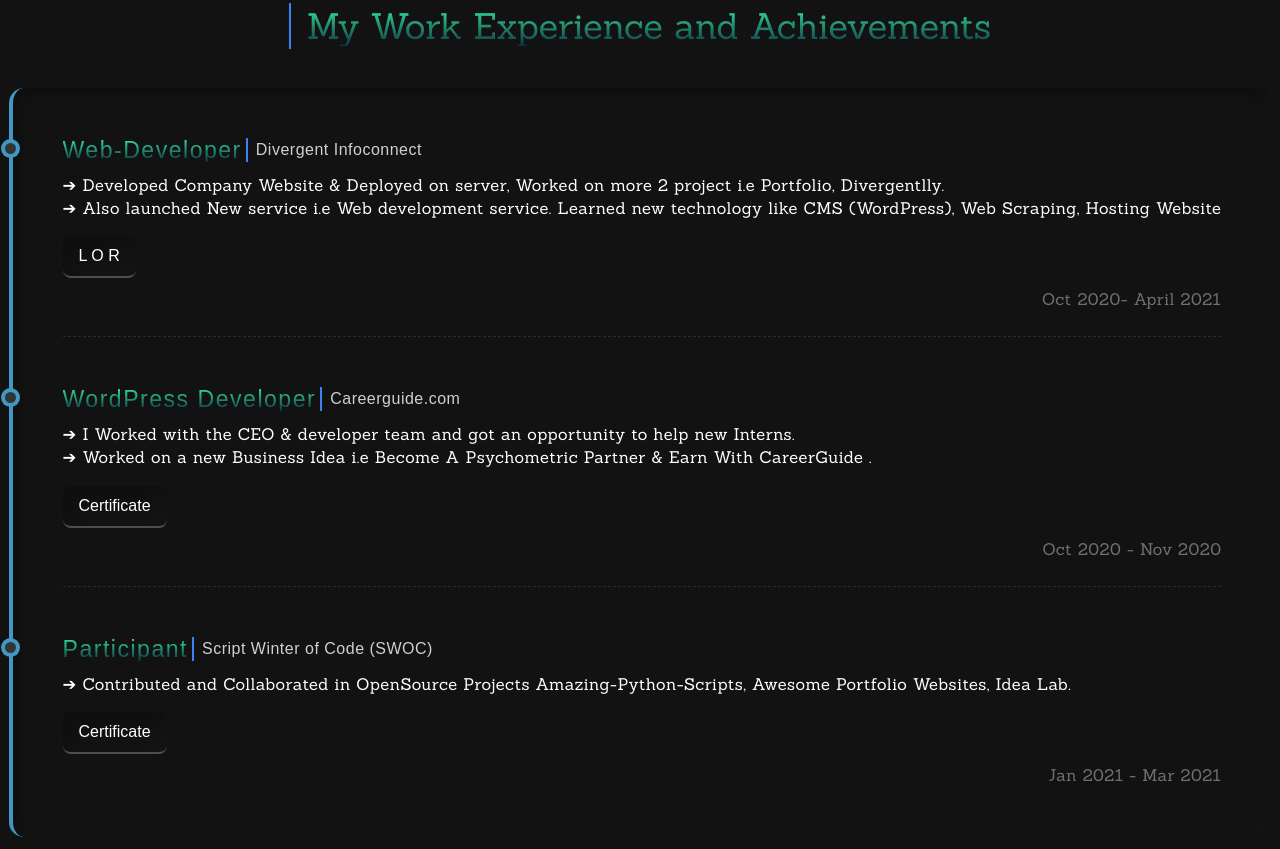
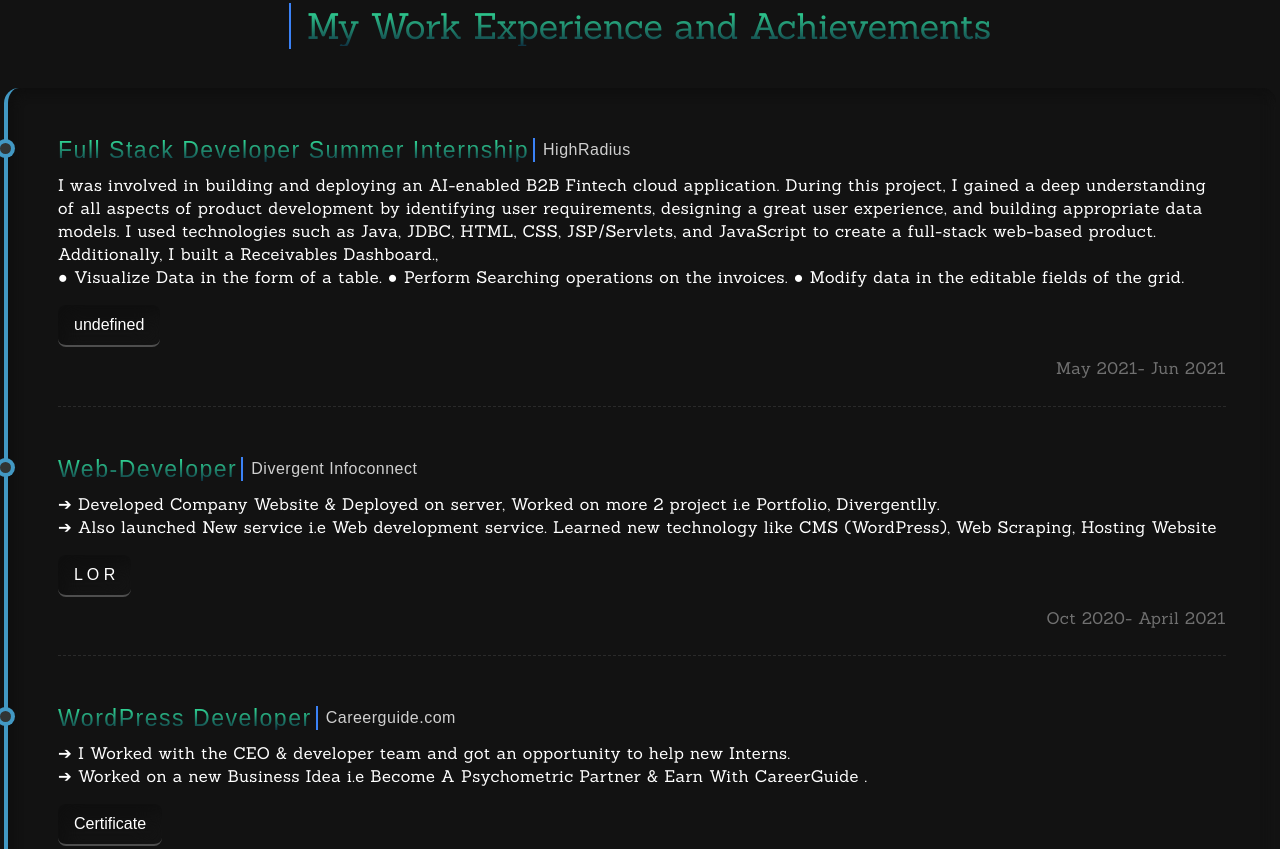
Before and after one commit to Priyanshu-official/Priyanshu-Portfolio, a plain HTML site: page Index.html in a window 1280 px wide. Shown: the part 3428-4277 px from the top of the page. Drawn offline with nearby package versions, Linux system fonts and the light colour scheme.

Commit message:
Updated: Link and EXP

```diff
--- a/Index.html
+++ b/Index.html
@@ -32,7 +32,7 @@
                   <span id="font" class="inline-flex ml-3 sm:text-base text-xl text-white"><span class="color2 mr-2">Priyanshu</span> Kaushal</span>
                </nav>
                 <div class="lg:w-2/5 inline-flex lg:justify-end ml-5 lg:ml-0 m-2">
-                    <a href="https://drive.google.com/file/d/1Ob8PtdfJ-t5reUcATkmeWoTOly95qEyQ/view?usp=sharing" target="_blank">
+                    <a href="https://drive.google.com/file/d/1W9QEsg3ImJHrYH29k8pt-YP8_IlglURX/view?usp=share_link" target="_blank">
                       <button id="font" class="inline-flex items-center border-2 border-blue-500 focus:outline-none rounded-full py-1 px-8 text-base mt-2 md:mt-0 text-white text-xl
                         transition duration-500 ease-in-out hover:border-white hover:bg-white hover:text-green-700 transform hover:-translate-y-1 hover:scale-11" >Resume
                         <span class="flex h-3 w-3">
--- a/js/Experience.js
+++ b/js/Experience.js
@@ -3,6 +3,19 @@ var experienceContainer = document.querySelector('.Experience')
 
 // array containig data Card view
 var experienceCard = [
+    {
+        title: 'Full Stack Developer Summer Internship ',
+        company: 'HighRadius',
+        date: 'May 2021- Jun 2021',
+        desc: `I was involved in building and deploying an AI-enabled B2B Fintech cloud application. During this project,
+        I gained a deep understanding of all aspects of product development by identifying user requirements, designing a great user experience,
+        and building appropriate data models. I used technologies such as Java, JDBC, HTML, CSS, JSP/Servlets, and JavaScript to create a full-stack web-based product.
+        Additionally, I built a Receivables Dashboard.,<br>
+        ● Visualize Data in the form of a table.
+        ● Perform Searching operations on the invoices.
+        ● Modify data in the editable fields of the grid.`,
+        Link:'https://drive.google.com/file/d/12qiqfylS1BKvLe06jCBDjD-FrzfsHVzQ/view?usp=share_link',
+    },
     {
         title: 'Web-Developer',
         company: 'Divergent Infoconnect',
```
